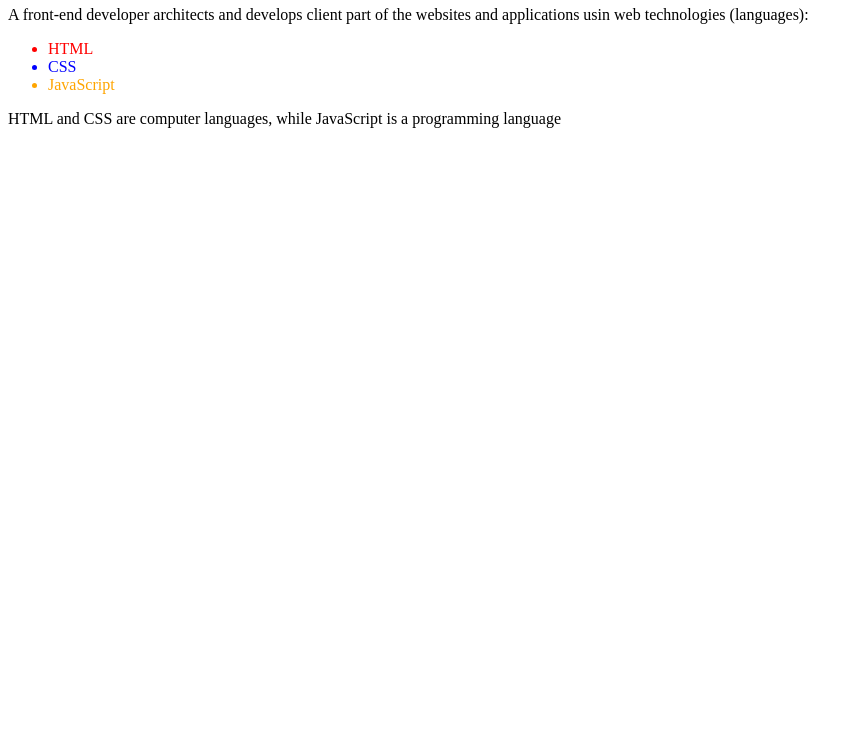
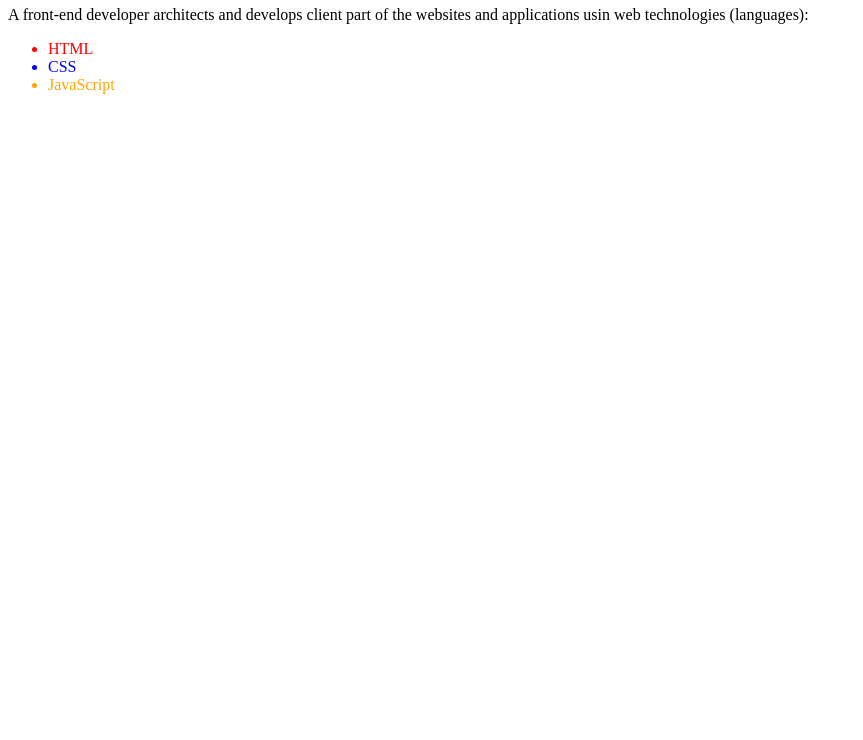
Before and after one commit to gabriela-gradinaru/web-page, a plain HTML site: page index.html in a window 1280 px wide. Shown: the part 60-800 px from the top of the page, without its empty margins (0-863 px from the left). Drawn offline with Linux system fonts and the light colour scheme.

Commit message:
Paragraph removed

```diff
--- a/index.html
+++ b/index.html
@@ -6,4 +6,3 @@ and applications usin web technologies (languages):</p>
 	<li style="color: blue;">CSS</li>
 	<li style="color: orange;">JavaScript</li>
 </ul>
-<p>HTML and CSS are computer languages, while JavaScript is a programming language</p>
```
